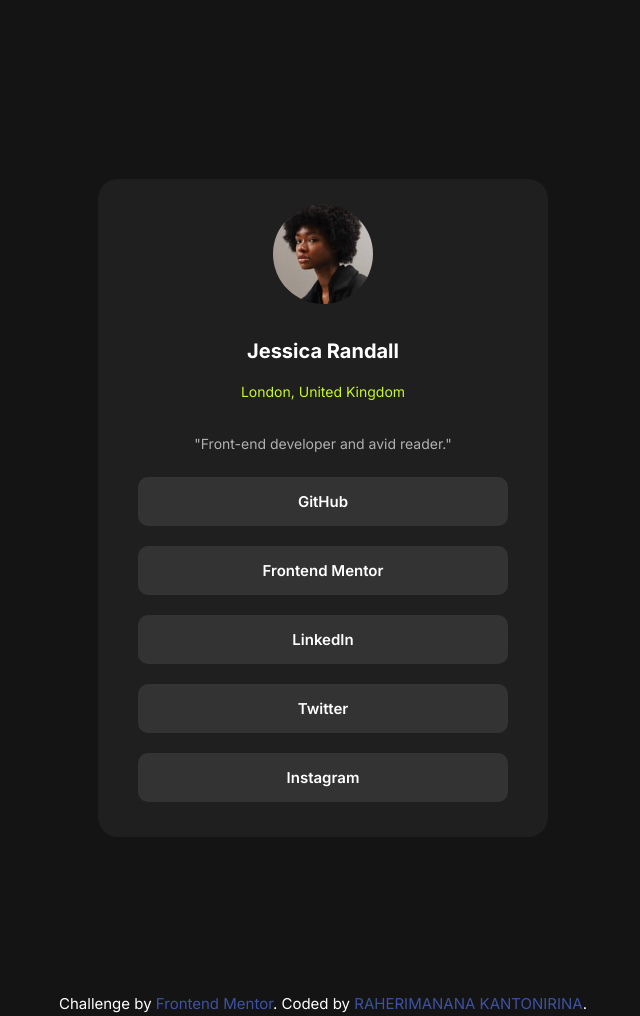
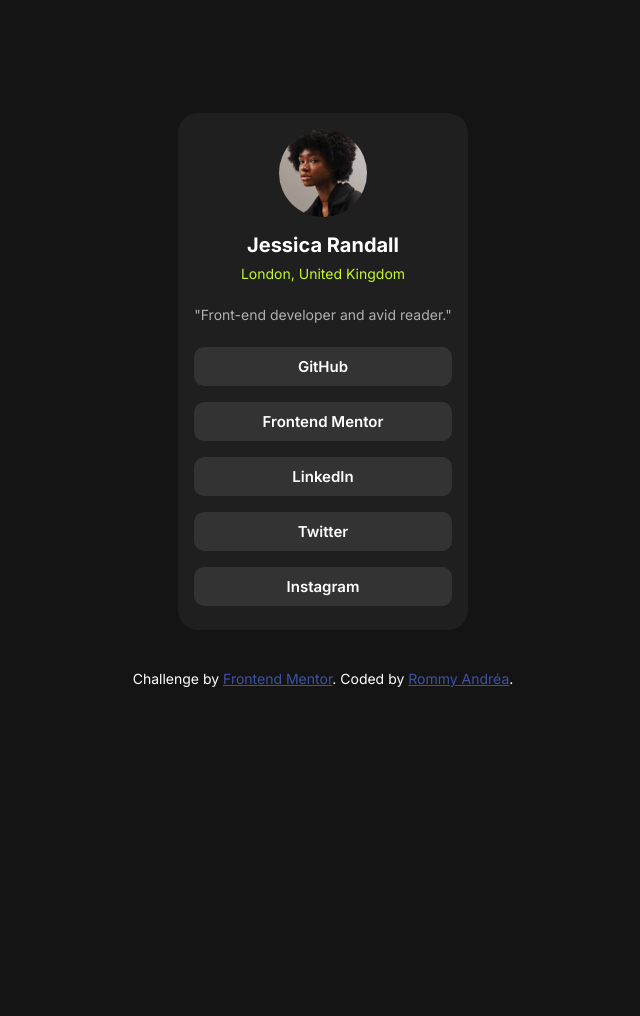
Before and after one commit to RommyAndrea/social-links-profile, a plain HTML site: page index.html in a window 1280 px wide. Shown: the whole page, without its empty margins (317-957 px from the left). After the commit the page ends 800 px from the top, so only its background shows below. Drawn offline with Linux system fonts and the light colour scheme.

Commit message:
Correction

```diff
--- a/index.html
+++ b/index.html
@@ -14,6 +14,7 @@
     <link href="https://fonts.googleapis.com/css2?family=Inter:wght@400;600;700&display=swap" rel="stylesheet">
 </head>
 <body>
+    <main>
         <div class="container">
             <img src="images/avatar-jessica.jpeg" alt="Profile avatar-jessica">
 
@@ -28,10 +29,11 @@
                 <a href="#" class="button">Instagram</a>
             </div>
         </div>
+    </main>
 
     <div class="attribution">
     Challenge by <a href="https://www.frontendmentor.io?ref=challenge" target="_blank">Frontend Mentor</a>.
-    Coded by <a href="#">RAHERIMANANA KANTONIRINA</a>.
+    Coded by <a href="https://github.com/RommyAndrea">Rommy Andréa</a>.
   </div>
 </body>
 </html>
--- a/styles.css
+++ b/styles.css
@@ -6,31 +6,32 @@
 
 body {
     background-color: hsl(0, 0%, 8%);
-    font-family: "Inter";
+    font-family: "Inter", sans-serif;
     display: flex;
     justify-content: center;
     align-items: center;
     min-height: 100vh;
     flex-direction: column;
-    padding: 40px;
-    margin: 117px;
+    gap: 2.5rem;
 }
 
 .container {
     background-color: hsl(0, 0%, 12%);
-    padding: 25px;
+    padding: 1rem;
     display: flex;
     justify-content: center;
     align-items: center;
     flex-direction: column;
-    border-radius: 20px;
-    width: 450px;
+    border-radius: 1.25rem;
+    max-width: 320px;
+    width: 100%;
+    gap: 1rem;
 }
 
 .container img{
-    width: 100px;
-    height: 100px;
-    border-radius: 100px;
+    width: 88px;
+    height: auto;
+    border-radius: 50%;
 }
 
 .text {
@@ -43,8 +44,7 @@ body {
 .text h1 {
     color: hsl(0, 0%, 100%);
     font-weight: 700;
-    font-size: 20px;
-    margin-top: 35px
+    font-size: 1.25rem;
 }
 
 .text p {
@@ -54,13 +54,14 @@ body {
 
 .address{
     color: hsl(75, 94%, 57%);
-    margin-top: 20px;
+    margin-top: 0.5rem;
+    margin-bottom: 0.5rem;
 }
 
 .description {
     color: hsla(0, 0%, 100%, 0.65);
-    margin-top: 35px;
-    margin-bottom: 15px;
+    margin-top: 1rem;
+    margin-bottom: 1rem;
 }
 
 .button {
@@ -69,12 +70,11 @@ body {
     background-color: hsl(0, 0%, 20%);
     font-weight: 600;
     text-align: center;
-    padding: 15px 115px 15px 115px;
-    margin: 10px;
+    padding: 0.625rem;
+    margin: 0.5rem;
     width: 100%;
-    font-size: 15px;
-    border-radius: 10px;
-    white-space: nowrap;
+    font-size: 0.9375rem;
+    border-radius: 0.625rem;
 }
 
 
@@ -87,14 +87,10 @@ body {
 
 .attribution {
     color: hsl(0, 0%, 100%);
-    font-size: 15px;
+    font-size: 0.875rem;
     text-align: center;
-    position: relative;
-    top: 157px;
-    white-space: nowrap;
 }
 
 .attribution a {
     color: hsl(228, 45%, 44%);
-    text-decoration: none;
 }
```
Also changed, not shown: images/social-links-profile-screenshot.jpeg (added), images/social-links-profile-screenshot.png (deleted), 1 other file. Lines whose indentation alone changed are shown as unchanged.
